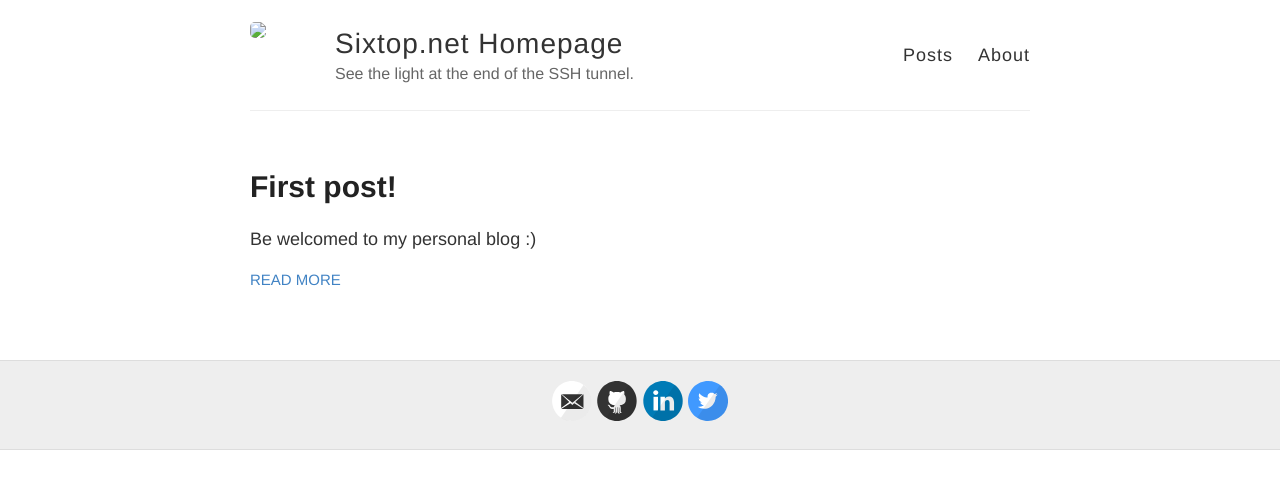
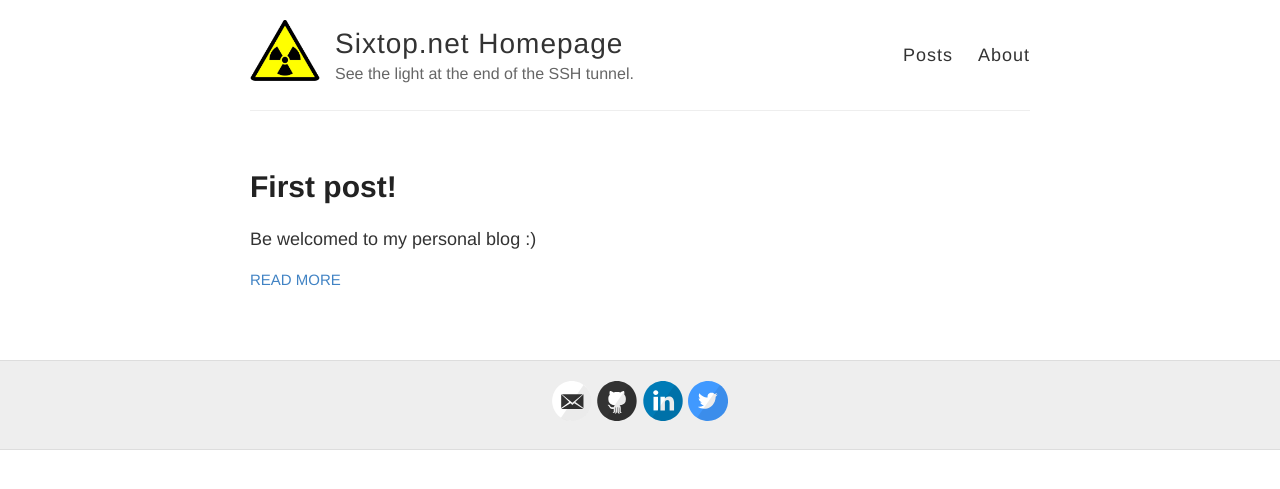
Before and after one commit to sixtop/sixtop.github.io, a Jekyll site: the page built from posts.html, in a window 1280 px wide. Shown: the top 489 px of the page. Built offline with Jekyll 4.4.1, drawn with Linux system fonts in a browser that asks for light colours.

Commit message:
Fixed avatar URL path

```diff
--- a/_config.yml
+++ b/_config.yml
@@ -9,7 +9,7 @@ name: Sixtop.net Homepage
 description: See the light at the end of the SSH tunnel.
 
 # URL of your avatar or profile pic (you could use your GitHub profile pic)
-avatar: images/warning.jpg
+avatar: /images/warning.jpg
 
 #
 # Flags below are optional
```
